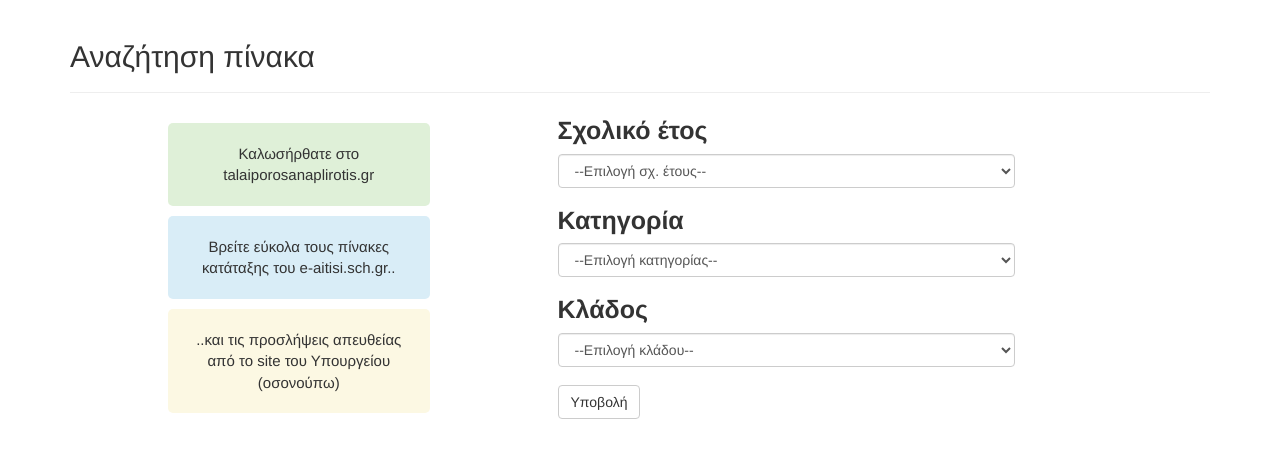
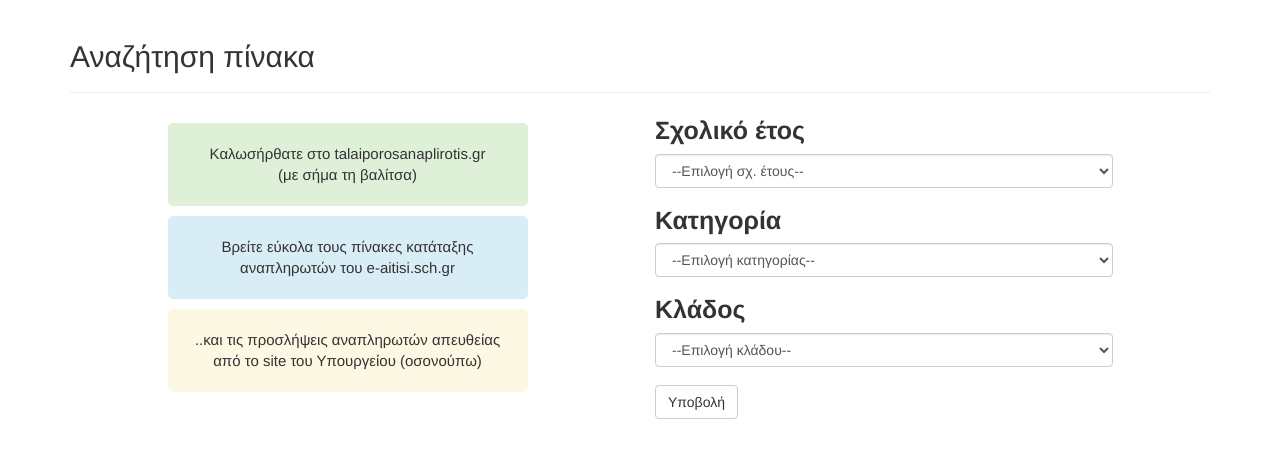
Before and after one commit to fkaralis/talaiporosanaplirotis, a Flask app: page / in a window 1280 px wide. Shown: the part 52-510 px from the top of the page. Run offline with Flask 2, Linux system fonts and the light colour scheme; data that the repository does not hold is empty; parts of the project's set-up code (start-up, migrations or seed data) failed here and were passed over; some libraries are stand-ins or nearby versions.

Commit message:
index text fix

```diff
--- a/app/templates/index.html
+++ b/app/templates/index.html
@@ -4,10 +4,11 @@
 {% block title %}Αρχική - TalaipAnap{% endblock %}
 
 {% block page_content %}
+
 <div class="visible-sm visible-xs">
-    <p class="bg-success rounded">Καλωσήρθατε στο talaiporosanaplirotis.gr</p>
-    <p class="bg-info rounded">Βρείτε εύκολα τους πίνακες κατάταξης του e-aitisi.sch.gr..</p>
-    <p class="bg-warning rounded">..και τις προσλήψεις απευθείας από το site του Υπουργείου (οσονούπω)</p>
+    <p class="bg-success rounded">Καλωσήρθατε στο talaiporosanaplirotis.gr<br>(με σήμα τη βαλίτσα)</p>
+    <p class="bg-info rounded">Βρείτε εύκολα τους πίνακες κατάταξης αναπληρωτών του e-aitisi.sch.gr</p>
+    <p class="bg-warning rounded">..και τις προσλήψεις αναπληρωτών απευθείας από το site του Υπουργείου (οσονούπω)</p>
 </div>
 
 <div class="page-header">
@@ -16,17 +17,17 @@
 
 <div class="row">
     <div class="col-md-1"></div>
-    <div class="col-md-3 hidden-xs hidden-sm" style="font-size:15px" align="center">
+    <div class="col-md-4 hidden-xs hidden-sm" style="font-size:15px" align="center">
         <p></p>
-        <p class="bg-success rounded">Καλωσήρθατε στο talaiporosanaplirotis.gr</p>
-        <p class="bg-info rounded">Βρείτε εύκολα τους πίνακες κατάταξης του e-aitisi.sch.gr..</p>
-        <p class="bg-warning rounded">..και τις προσλήψεις απευθείας από το site του Υπουργείου (οσονούπω)</p>
+        <p class="bg-success rounded">Καλωσήρθατε στο talaiporosanaplirotis.gr<br>(με σήμα τη βαλίτσα)</p>
+        <p class="bg-info rounded">Βρείτε εύκολα τους πίνακες κατάταξης αναπληρωτών του e-aitisi.sch.gr</p>
+        <p class="bg-warning rounded">..και τις προσλήψεις αναπληρωτών απευθείας από το site του Υπουργείου (οσονούπω)</p>
     </div>
     <div class="col-md-1"></div>
     <div class="col-md-5" style="font-size:25px">
         {{ wtf.quick_form(form) }}
     </div>
-    <div class="col-md-2"></div>
+    <div class="col-md-1"></div>
 </div>
 {% endblock %}
 
```
